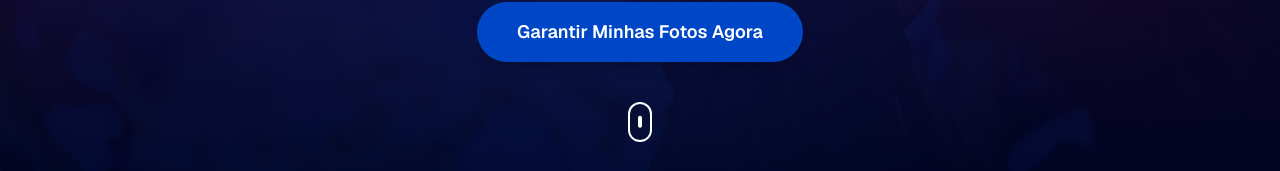
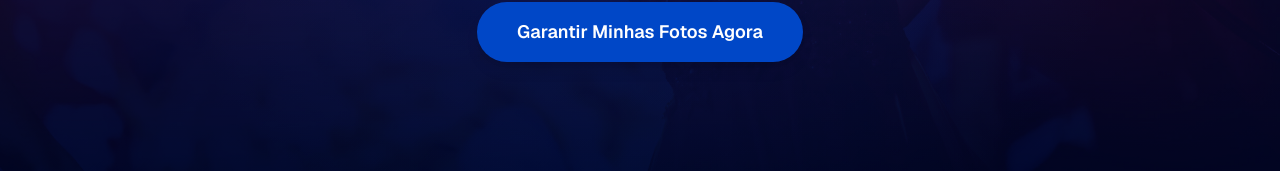
Before and after one commit to lucaskordi/fotosmyt, a Next.js app: page / in a window 1280 px wide. Shown: the part 629-800 px from the top of the page. Built offline with nearby package versions, Linux system fonts and the light colour scheme.

Commit message:
Remove unused animation elements from HeroSection component to streamline code and improve performance.

```diff
--- a/components/hero-section.tsx
+++ b/components/hero-section.tsx
@@ -90,25 +90,6 @@
           </motion.div>
         </motion.div>
       </div>
-
-      <motion.div
-        initial={{ opacity: 0 }}
-        animate={{ opacity: 1 }}
-        transition={{ duration: 1, delay: 0.8 }}
-        className="absolute bottom-10 sm:bottom-8 left-1/2 transform -translate-x-1/2 z-20"
-      >
-        <motion.div
-          animate={{ y: [0, 10, 0] }}
-          transition={{ duration: 2, repeat: Infinity }}
-          className="w-6 h-10 border-2 border-white rounded-full flex justify-center"
-        >
-          <motion.div
-            animate={{ y: [0, 12, 0] }}
-            transition={{ duration: 2, repeat: Infinity }}
-            className="w-1 h-3 bg-white rounded-full mt-2"
-          />
-        </motion.div>
-      </motion.div>
     </section>
   );
 }
```
